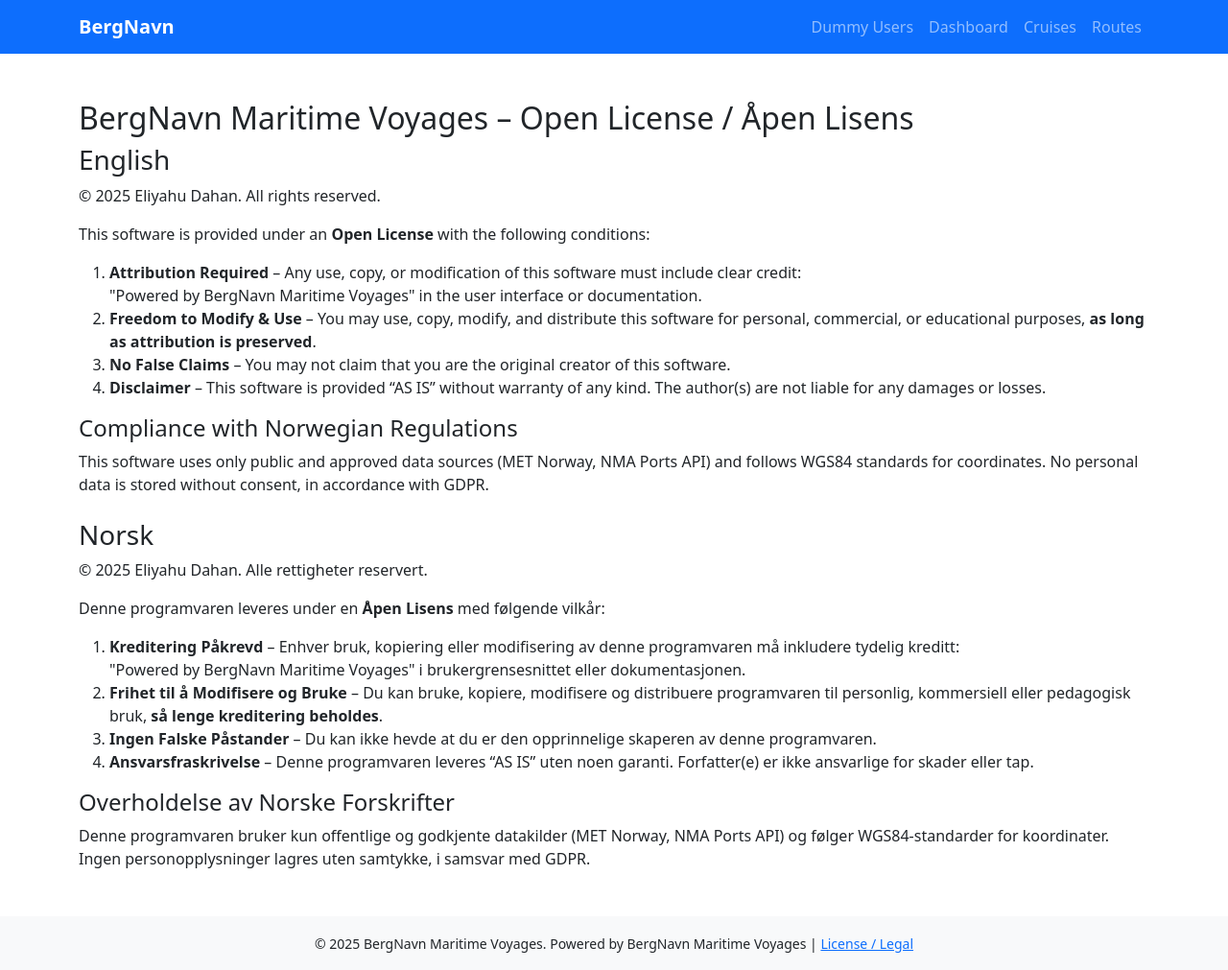
After one commit to eliyahudahan/bergnavn, a Flask app: page /legal in a window 1280 px wide. The commit adds this page. Shown: the whole page at 96% size. Run offline with Flask 3, Linux system fonts and the light colour scheme.

Commit message:
Refactor base template, add main routes and legal page, update footer and navigation links

```diff
--- a/app.py
+++ b/app.py
@@ -22,6 +22,9 @@ from backend.extensions import db, mail, login_manager, migrate
 from backend.models.user import User
 from backend.services.cleanup import deactivate_old_weather_status
 
+# Translation utility
+from backend.utils.translations import translate
+
 # Load environment variables
 load_dotenv()
 
@@ -40,6 +43,9 @@ def create_app(config_name=None, testing=False, start_scheduler=False):
         template_folder=os.path.join('backend', 'templates'),
         static_folder=os.path.join('backend', 'static')
     )
+
+    # Register translate as template global
+    app.jinja_env.globals['translate'] = translate
 
     # Configuration
     if testing or config_name == 'testing':
@@ -74,10 +80,10 @@ def create_app(config_name=None, testing=False, start_scheduler=False):
         logging.info("App context initialized. Models imported.")
 
     # Register Blueprints
-    app.register_blueprint(user_blueprint)  # למשל /login, /logout, וכו'
-    app.register_blueprint(main_bp)  # כולל route '/' שמחזיר home.html
-    app.register_blueprint(cruise_blueprint)       # למשל /cruises/view
-    app.register_blueprint(routes_bp, url_prefix="/routes")  # למשל /routes/view
+    app.register_blueprint(user_blueprint)
+    app.register_blueprint(main_bp)
+    app.register_blueprint(cruise_blueprint)
+    app.register_blueprint(routes_bp, url_prefix="/routes")
     app.register_blueprint(route_leg_bp, url_prefix='/api/route')
     app.register_blueprint(ml_bp, url_prefix='/api/ml')
     app.register_blueprint(weather_bp)
--- a/backend/routes/main_routes.py
+++ b/backend/routes/main_routes.py
@@ -1,12 +1,32 @@
 import logging
 from flask import Blueprint, render_template
 
-# יוצרים Blueprint לדפי הבסיס
-main_bp = Blueprint('main', __name__)
+# Create a Blueprint for main pages (home, legal, etc.)
+# Use 'main_bp' as the blueprint name to match url_for() calls in templates
+main_bp = Blueprint('main_bp', __name__)
 
 @main_bp.route('/')
 def home():
-    # הדפסה לטרמינל כדי שנדע שהגענו לכאן
+    """
+    Route: Home page
+    Purpose: Render the main homepage.
+    Logs the access to the terminal and logging system.
+    """
     print(">>> home() was called – rendering home.html <<<")
     logging.info(">>> home() was called – rendering home.html <<<")
     return render_template('home.html')
+
+@main_bp.route('/legal')
+def legal():
+    """
+    Route: Legal / License page
+    Purpose: Render the Open License / Compliance page.
+    Notes:
+        - Displays copyright information.
+        - Shows attribution and compliance with Norwegian regulations.
+        - Can be extended for translations (EN/NO) in the future.
+        - Safe to link in both navbar and footer.
+    """
+    print(">>> legal() was called – rendering legal.html <<<")
+    logging.info(">>> legal() was called – rendering legal.html <<<")
+    return render_template('legal.html')
--- a/backend/templates/base.html
+++ b/backend/templates/base.html
@@ -1,5 +1,5 @@
 <!DOCTYPE html>
-<html lang="en">
+<html lang="{{ lang | default('en') }}">
 <head>
   <meta charset="UTF-8" />
   <meta name="viewport" content="width=device-width, initial-scale=1" />
@@ -9,6 +9,7 @@
   {% block head_extra %}{% endblock %}
 </head>
 <body>
+  <!-- Navbar -->
   <nav class="navbar navbar-expand-lg navbar-dark bg-primary mb-4">
     <div class="container">
       <a class="navbar-brand fw-bold" href="/">BergNavn</a>
@@ -18,30 +19,37 @@
       <div class="collapse navbar-collapse" id="navbarNav">
         <ul class="navbar-nav ms-auto">
           <li class="nav-item">
-            <a class="nav-link" href="/dummy-users/ui">Dummy-Users</a>
+            <a class="nav-link" href="{{ url_for('dummy_user_bp.dummy_user_ui') }}">{{ translate('dummy_users_title', lang) }}</a>
           </li>
           <li class="nav-item">
-            <a class="nav-link" href="/dashboard">Dashboard</a>
+            <a class="nav-link" href="/dashboard">{{ translate('dashboard', lang) }}</a>
           </li>
           <li class="nav-item">
-            <a class="nav-link" href="/cruises/view">Cruises</a>
+            <a class="nav-link" href="/cruises/view">{{ translate('cruises', lang) }}</a>
           </li>
           <li class="nav-item">
-            <a class="nav-link" href="/routes/view">Routes</a>
+            <a class="nav-link" href="/routes/view">{{ translate('routes', lang) }}</a>
           </li>
         </ul>
       </div>
     </div>
   </nav>
 
+  <!-- Main content -->
   <main class="container">
     {% block content %}{% endblock %}
   </main>
 
+  <!-- Footer -->
   <footer class="bg-light text-center py-3 mt-5">
-    <small>© 2025 BergNavn Maritime Voyages</small>
+    <small>
+      &copy; 2025 BergNavn Maritime Voyages.
+      Powered by BergNavn Maritime Voyages
+      | <a href="{{ url_for('main_bp.legal') }}">{{ translate('license_legal', lang) }}</a>
+    </small>
   </footer>
 
+  <!-- Scripts -->
   <script src="https://cdn.jsdelivr.net/npm/bootstrap@5.3.2/dist/js/bootstrap.bundle.min.js"></script>
   {% block scripts %}{% endblock %}
 </body>
--- /dev/null
+++ b/backend/templates/legal.html
@@ -0,0 +1,43 @@
+{% extends "base.html" %}
+
+{% block title %}License / Legal{% endblock %}
+
+{% block content %}
+<div class="my-5">
+  <h2>BergNavn Maritime Voyages – Open License / Åpen Lisens</h2>
+
+  <!-- English Section -->
+  <section class="mb-4">
+    <h3>English</h3>
+    <p>&copy; 2025 Eliyahu Dahan. All rights reserved.</p>
+    <p>This software is provided under an <strong>Open License</strong> with the following conditions:</p>
+    <ol>
+      <li><strong>Attribution Required</strong> – Any use, copy, or modification of this software must include clear credit:<br>
+      "Powered by BergNavn Maritime Voyages" in the user interface or documentation.</li>
+      <li><strong>Freedom to Modify & Use</strong> – You may use, copy, modify, and distribute this software for personal, commercial, or educational purposes, <strong>as long as attribution is preserved</strong>.</li>
+      <li><strong>No False Claims</strong> – You may not claim that you are the original creator of this software.</li>
+      <li><strong>Disclaimer</strong> – This software is provided “AS IS” without warranty of any kind. The author(s) are not liable for any damages or losses.</li>
+    </ol>
+
+    <h4>Compliance with Norwegian Regulations</h4>
+    <p>This software uses only public and approved data sources (MET Norway, NMA Ports API) and follows WGS84 standards for coordinates. No personal data is stored without consent, in accordance with GDPR.</p>
+  </section>
+
+  <!-- Norwegian Section -->
+  <section>
+    <h3>Norsk</h3>
+    <p>&copy; 2025 Eliyahu Dahan. Alle rettigheter reservert.</p>
+    <p>Denne programvaren leveres under en <strong>Åpen Lisens</strong> med følgende vilkår:</p>
+    <ol>
+      <li><strong>Kreditering Påkrevd</strong> – Enhver bruk, kopiering eller modifisering av denne programvaren må inkludere tydelig kreditt:<br>
+      "Powered by BergNavn Maritime Voyages" i brukergrensesnittet eller dokumentasjonen.</li>
+      <li><strong>Frihet til å Modifisere og Bruke</strong> – Du kan bruke, kopiere, modifisere og distribuere programvaren til personlig, kommersiell eller pedagogisk bruk, <strong>så lenge kreditering beholdes</strong>.</li>
+      <li><strong>Ingen Falske Påstander</strong> – Du kan ikke hevde at du er den opprinnelige skaperen av denne programvaren.</li>
+      <li><strong>Ansvarsfraskrivelse</strong> – Denne programvaren leveres “AS IS” uten noen garanti. Forfatter(e) er ikke ansvarlige for skader eller tap.</li>
+    </ol>
+
+    <h4>Overholdelse av Norske Forskrifter</h4>
+    <p>Denne programvaren bruker kun offentlige og godkjente datakilder (MET Norway, NMA Ports API) og følger WGS84-standarder for koordinater. Ingen personopplysninger lagres uten samtykke, i samsvar med GDPR.</p>
+  </section>
+</div>
+{% endblock %}
--- a/backend/utils/translations.py
+++ b/backend/utils/translations.py
@@ -1,6 +1,6 @@
 # backend/utils/translations.py
 
-# Translation dictionary example, easily extendable
+# Translation dictionary, easily extendable
 TRANSLATIONS = {
     'en': {
         'dummy_users_title': 'Dummy Users',
@@ -12,6 +12,11 @@ TRANSLATIONS = {
         'edit': 'Edit',
         'active': 'Active',
         'inactive': 'Inactive',
+        'dashboard': 'Dashboard',
+        'cruises': 'Cruises',
+        'routes': 'Routes',
+        'footer_credit': 'Powered by BergNavn Maritime Voyages',
+        'license_legal': 'License / Legal',
     },
     'no': {  # Norwegian Bokmål
         'dummy_users_title': 'Dummybrukere',
@@ -23,6 +28,11 @@ TRANSLATIONS = {
         'edit': 'Rediger',
         'active': 'Aktiv',
         'inactive': 'Inaktiv',
+        'dashboard': 'Dashbord',
+        'cruises': 'Cruises',
+        'routes': 'Ruter',
+        'footer_credit': 'Drevet av BergNavn Maritime Voyages',
+        'license_legal': 'Lisens / Juridisk',
     }
 }
 
```
